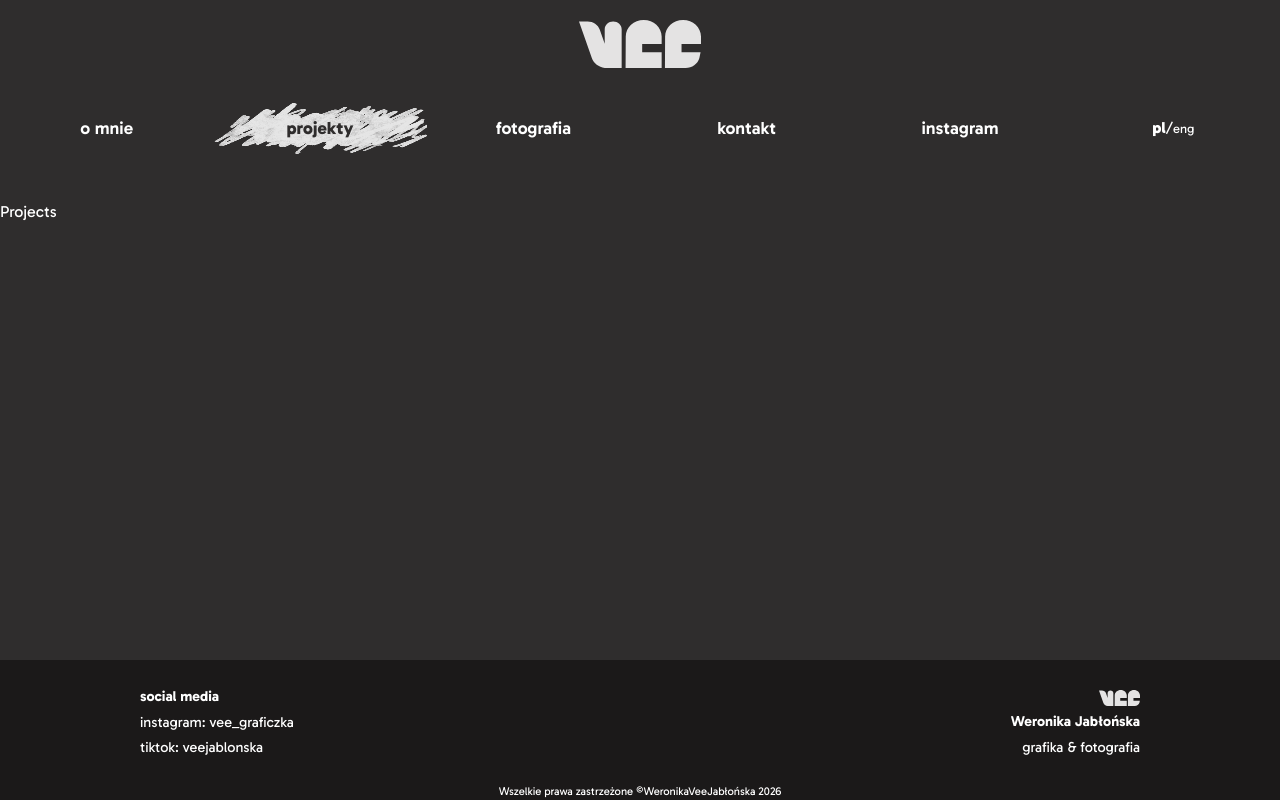
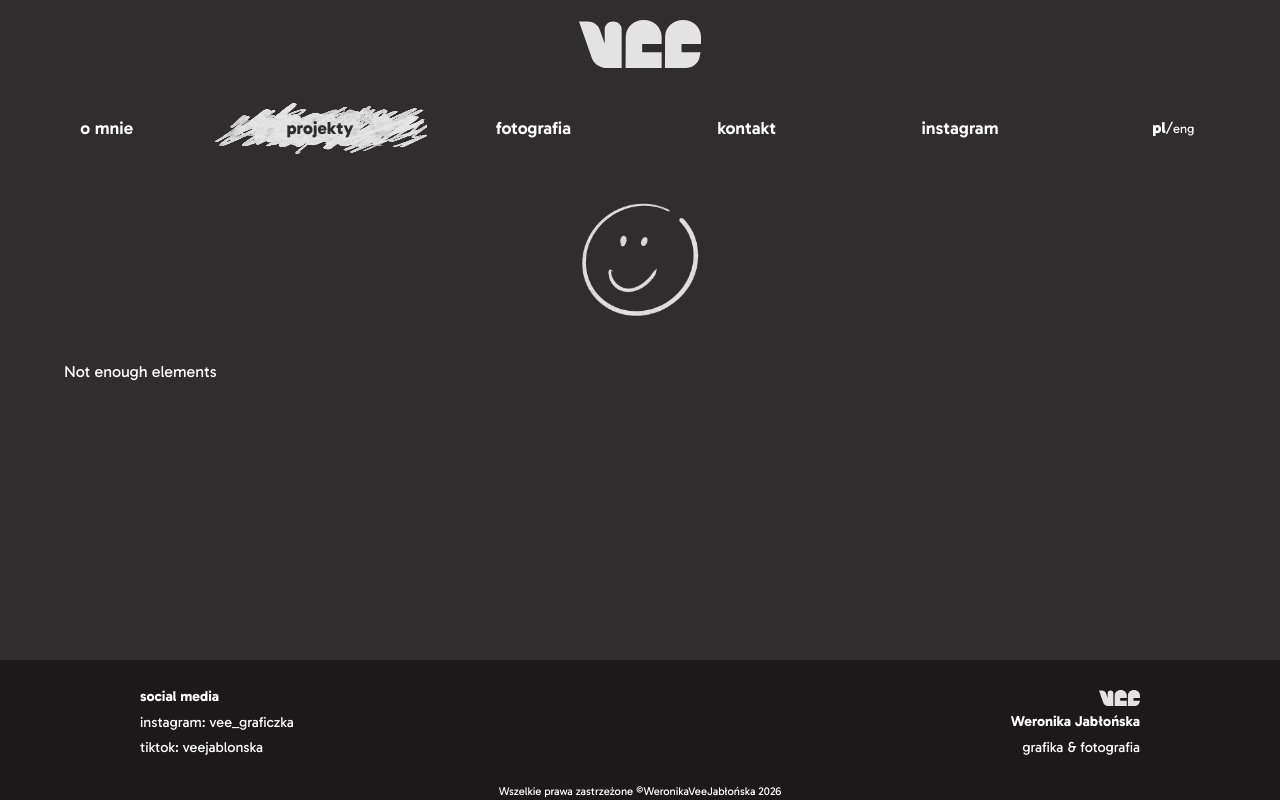
Before and after one commit to PBur27/PortfolioWera, a React (Vite) app: page /projekty in a window 1280 px wide. Built offline with nearby package versions, Linux system fonts and the light colour scheme.

Commit message:
projects&photos start

```diff
--- /dev/null
+++ b/src/components/projects&photos/ContentGrid.jsx
@@ -0,0 +1,12 @@
+import React from "react";
+
+function ContentGrid(props) {
+  const contentArray = Object.values(props);
+  if (contentArray.length < 8) {
+    return <div>Not enough elements</div>;
+  }
+
+  return <div>ContentGrid</div>;
+}
+
+export default ContentGrid;
--- a/src/pages/AboutMe.jsx
+++ b/src/pages/AboutMe.jsx
@@ -52,7 +52,7 @@ function AboutMe() {
   return (
     <>
       <div className="top-image-container">
-          <img src={smile} className="top-image"/>
+        <img src={smile} className="top-image" />
       </div>
       <div className="content">
         {/* Section 1 - large container is flex-grow 3, small is flex-grow 2*/}
--- a/src/pages/Projects.jsx
+++ b/src/pages/Projects.jsx
@@ -1,14 +1,20 @@
-import React from 'react'
+import React from "react";
+import smile from "../assets/aboutMeSmile.png";
+import ContentGrid from "../components/projects&photos/ContentGrid";
 
 function Projects() {
-
   return (
     <>
+      <div className="top-image-container">
+        <img src={smile} className="top-image" />
+      </div>
+      <div className="content">
+        <ContentGrid>
 
-
-    <div>Projects</div>
+        </ContentGrid>
+      </div>
     </>
-  )
+  );
 }
 
-export default Projects
+export default Projects;
--- a/src/pages/pages.css
+++ b/src/pages/pages.css
@@ -19,7 +19,7 @@ ul {
 .top-image-container{
   text-align: center;
   height: clamp(60px,11vw,120px);
-  margin-bottom: 20px;
+  margin-bottom: 40px;
 }
 .top-image{
   max-width: 100%;
```
Also changed, not shown: src/components/projects&photos/ContentRowLarge.jsx (added, +10 -0 lines), src/components/projects&photos/ContentRowSmall.jsx (added, +9 -0 lines). Lines whose indentation alone changed are shown as unchanged.
